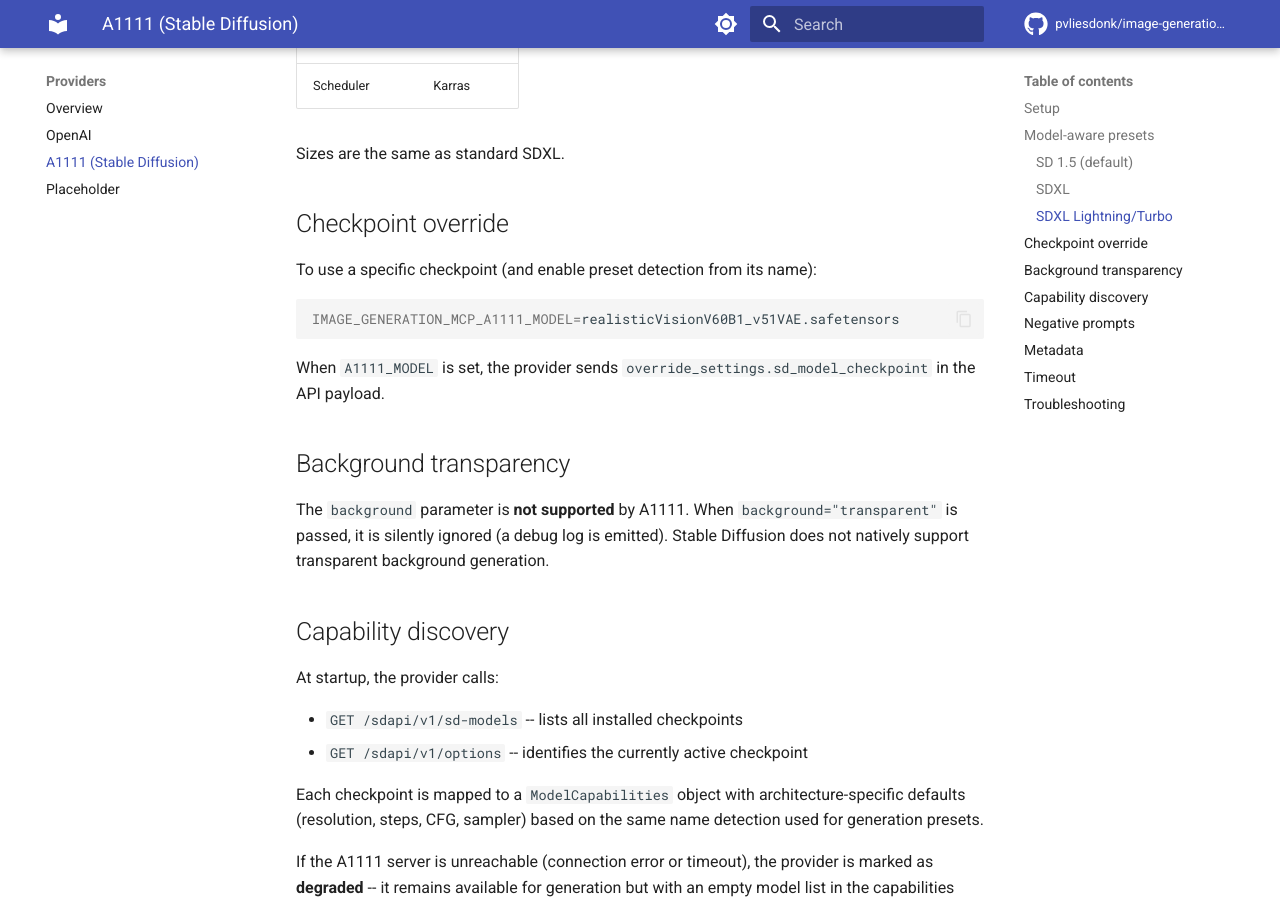
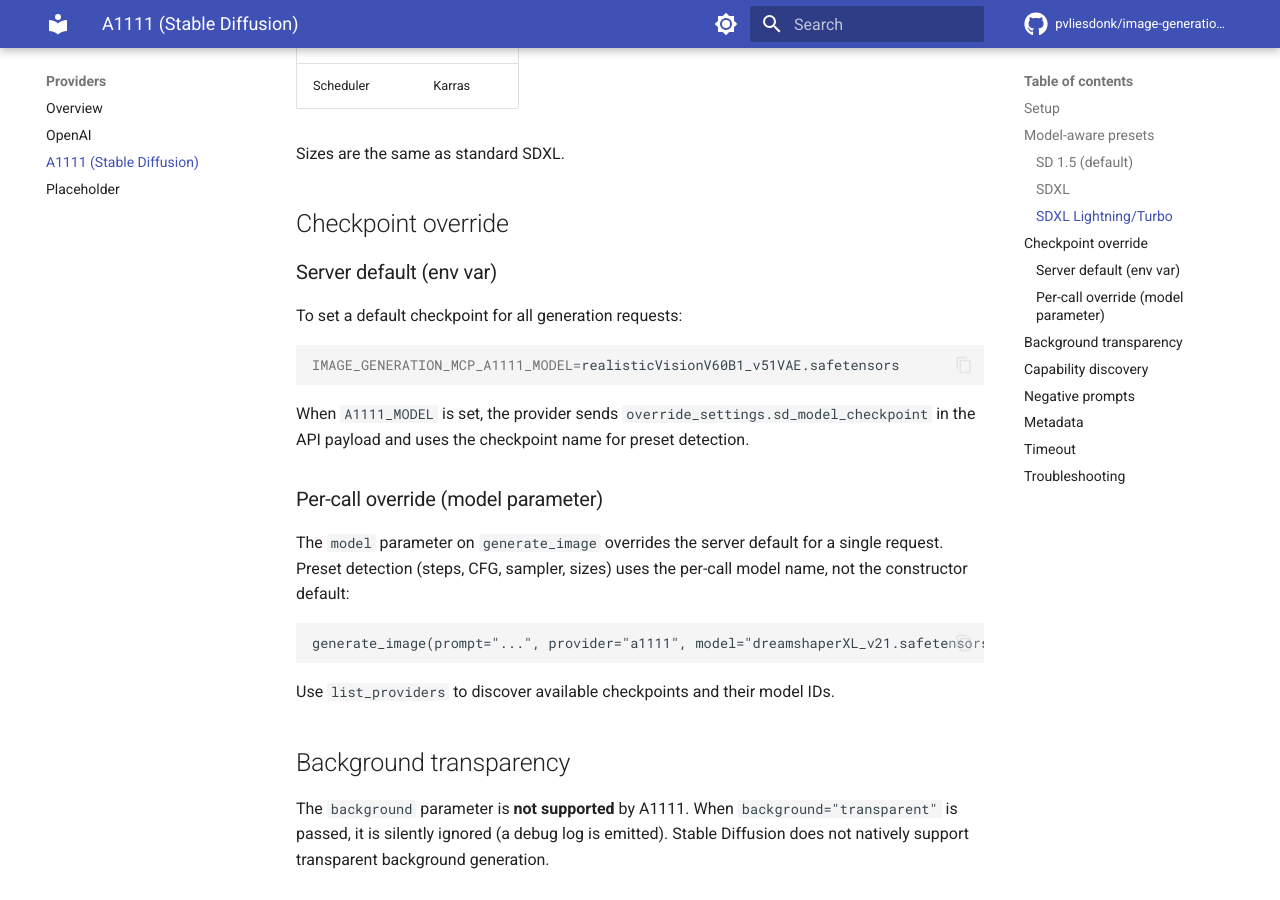
Before and after one commit to pvliesdonk/image-generation-mcp, an MkDocs documentation site: the page built from docs/providers/a1111.md, in a window 1280 px wide and 900 px high, scrolled down 2556 px. Built offline with MkDocs 1.6.1 and Material for MkDocs 9.7.7, drawn with Linux system fonts in a browser that asks for light colours; comment, search, counter and statistics services are not loaded.

Commit message:
fix(providers): derive OpenAI content_type from effective model, update docs
Fix content_type mismatch when per-call model override switches between
gpt-image-1 and dall-e-3 (dall-e-3 only produces PNG regardless of
constructor output_format). Also update design docs, tools docs, and
provider docs with model parameter documentation.

Refs #66

````diff
--- a/docs/providers/a1111.md
+++ b/docs/providers/a1111.md
@@ -81,13 +81,25 @@
 
 ## Checkpoint override
 
-To use a specific checkpoint (and enable preset detection from its name):
+### Server default (env var)
+
+To set a default checkpoint for all generation requests:
 
 ```bash
 IMAGE_GENERATION_MCP_A1111_MODEL=realisticVisionV60B1_v51VAE.safetensors
 ```
 
-When `A1111_MODEL` is set, the provider sends `override_settings.sd_model_checkpoint` in the API payload.
+When `A1111_MODEL` is set, the provider sends `override_settings.sd_model_checkpoint` in the API payload and uses the checkpoint name for preset detection.
+
+### Per-call override (model parameter)
+
+The `model` parameter on `generate_image` overrides the server default for a single request. Preset detection (steps, CFG, sampler, sizes) uses the per-call model name, not the constructor default:
+
+```
+generate_image(prompt="...", provider="a1111", model="dreamshaperXL_v21.safetensors")
+```
+
+Use `list_providers` to discover available checkpoints and their model IDs.
 
 ## Background transparency
 
````
Also changed, not shown: docs/design/provider-system.md (+6 -0 lines), docs/providers/openai.md (+12 -0 lines), docs/tools.md (+1 -0 lines), 1 other file.
